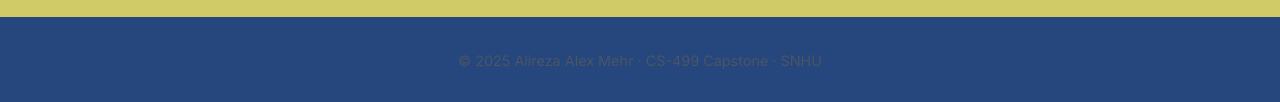
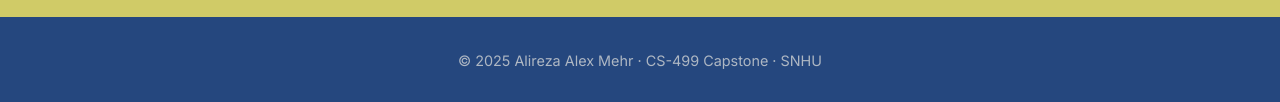
Before and after one commit to Mahalii/Mahalii.github.io, a plain HTML site: page index.html in a window 1280 px wide. Shown: the part 4037-4139 px from the top of the page. Drawn offline with Linux system fonts and the light colour scheme.

Commit message:
Files updated

```diff
--- a/index.html
+++ b/index.html
@@ -59,7 +59,7 @@
       text-align: center;
       padding: 2rem;
       background-color: #25477e;
-      color: #4b5563;
+      color: #aeb7c3;
       font-size: 0.9rem;
     }
   </style>
```
